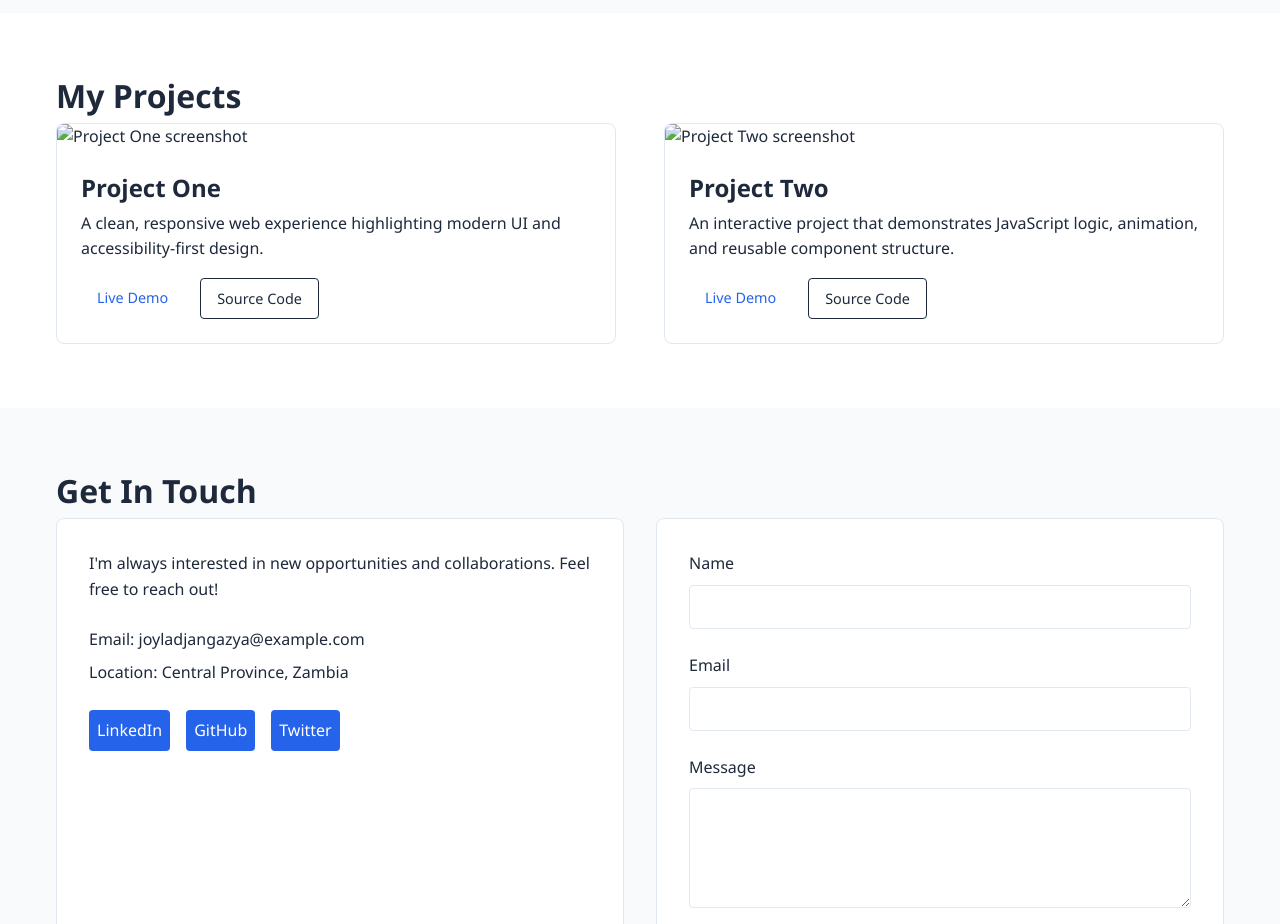
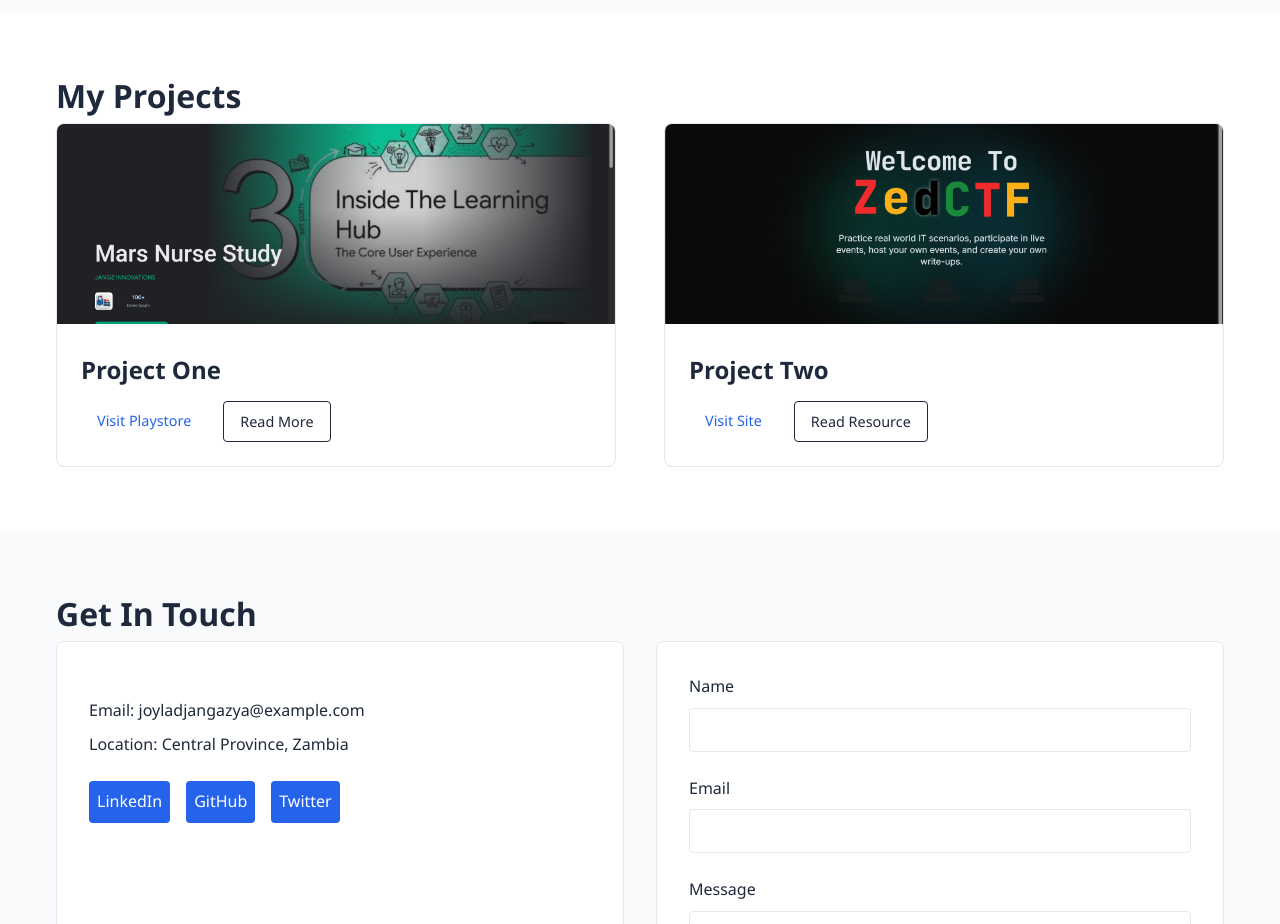
Before and after one commit to Joylad-Jangazya/joylad_portfoliodemo, a website: page index.html in a window 1280 px wide. Shown: the part 1220-2144 px from the top of the page. Drawn offline with Linux system fonts and the light colour scheme.

Commit message:
Update index.html

```diff
--- a/index.html
+++ b/index.html
@@ -85,27 +85,27 @@
                 <div class="projects-grid">
                         <article class="project-card">
                         <div class="project-image">
-                            <img src="assets/images/project1.jpg" alt="Project One screenshot" loading="lazy">
+                            <img src="assets/images/project1.png" alt="Project One screenshot" loading="lazy">
                         </div>
                         <div class="project-content">
                             <h3>Project One</h3>
-                            <p>A clean, responsive web experience highlighting modern UI and accessibility-first design.</p>
+                           <!-- <p>A clean, responsive web experience highlighting modern UI and accessibility-first design.</p> -->
                             <div class="project-links">
-                                <a href="#" class="btn btn-small">Live Demo</a>
-                                <a href="#" class="btn btn-small btn-outline">Source Code</a>
+                                <a href="#" class="btn btn-small">Visit Playstore</a>
+                                <a href="#" class="btn btn-small btn-outline">Read More</a>
                             </div>
                         </div>
                     </article>
                     <article class="project-card">
                         <div class="project-image">
-                            <img src="assets/images/project2.jpg" alt="Project Two screenshot" loading="lazy">
+                            <img src="assets/images/project2.png" alt="Project Two screenshot" loading="lazy">
                         </div>
                         <div class="project-content">
                             <h3>Project Two</h3>
-                            <p>An interactive project that demonstrates JavaScript logic, animation, and reusable component structure.</p>
+                           <!-- <p>An interactive project that demonstrates JavaScript logic, animation, and reusable component structure.</p> -->
                             <div class="project-links">
-                                <a href="#" class="btn btn-small">Live Demo</a>
-                                <a href="#" class="btn btn-small btn-outline">Source Code</a>
+                                <a href="#" class="btn btn-small">Visit Site</a>
+                                <a href="#" class="btn btn-small btn-outline">Read Resource</a>
                             </div>
                         </div>
                     </article>
@@ -118,7 +118,7 @@
                 <h2>Get In Touch</h2>
                 <div class="contact-content">
                     <div class="contact-info">
-                        <p>I'm always interested in new opportunities and collaborations. Feel free to reach out!</p>
+                      <!--  <p>I'm always interested in new opportunities and collaborations. Feel free to reach out!</p> -->
                         <div class="contact-details">
                             <p><strong>Email:</strong> joyladjangazya@example.com</p>
                             <p><strong>Location:</strong> Central Province, Zambia</p>
```
